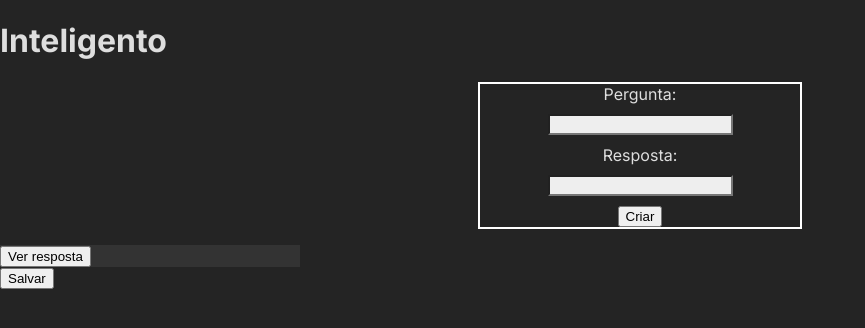
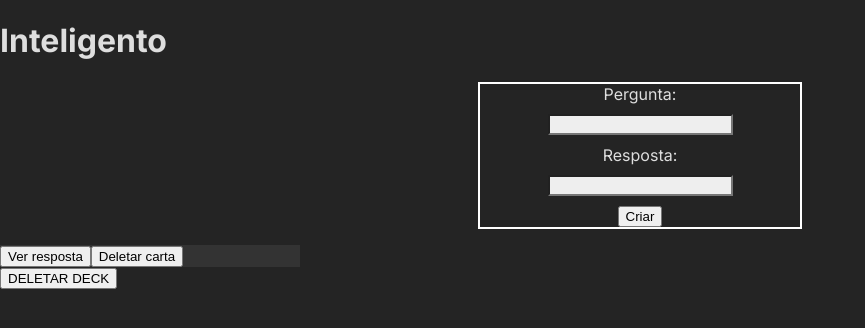
Before and after one commit to autotelico/inteligento, a Next.js app: page / in a window 1280 px wide. Both pictures are taken after a click on the button "Criar". Shown: the top 328 px of the page, without its empty margins (0-865 px from the left). Built offline with nearby package versions, Linux system fonts and the light colour scheme.

Commit message:
allow cards to be created, deleted, and delete entire deck

```diff
--- a/app/components/card/Card.tsx
+++ b/app/components/card/Card.tsx
@@ -8,8 +8,9 @@ export interface CardData {
     resposta: string;
 }
 
-export default function Card({card}: {
+export default function Card({card, handleDelete}: {
     card: CardData,
+    handleDelete: any,
 }): JSX.Element {
     const [showAnswer, setShowAnswer] = useState<boolean>(false)
 
@@ -22,6 +23,7 @@ export default function Card({card}: {
             <p className="card-pergunta">{card.pergunta}</p>
             {showAnswer && <p className="card-resposta">{card.resposta}</p>}
             <button onClick={changeShowAnswer}>Ver resposta</button>
+            <button onClick={() => handleDelete(card)}>Deletar carta</button>
         </div>
     )
 }
--- a/app/page.tsx
+++ b/app/page.tsx
@@ -9,37 +9,59 @@ import { CardData } from "./components/card/Card";
 export default function Home() {
   const [cards, setCards] = useState<CardData[]>([]);
 
+  useEffect(() => {
+    if (localStorage.getItem("storedCards")) {
+      setCards(JSON.parse(localStorage.getItem("storedCards")!));
+      console.log(
+        "localStorage:",
+        JSON.parse(localStorage.getItem("storedCards")!)
+      );
+    } else {
+      console.log("No cards stored.");
+    }
+  }, []);
+
   function addToCards(newCard: CardData): void {
     newCard.id = uuidv4();
-    setCards(prevCards => [...prevCards, newCard]);
-    console.log('newCard: ', newCard);
-    console.log('cards: ', cards);
+    setCards((prevCards) => {
+      localStorage.setItem(
+        "storedCards",
+        JSON.stringify([...prevCards, newCard])
+      );
+      return [...prevCards, newCard];
+    });
+    console.log("newCard: ", newCard);
+    console.log("cards: ", cards);
 
-    const allInputFields = document.querySelectorAll('input')
-    allInputFields.forEach(input => input.value = '')
+    const allInputFields = document.querySelectorAll("input");
+    allInputFields.forEach((input) => (input.value = ""));
   }
 
-  function saveToLocalStorage(): void {
-    localStorage.setItem('cards', JSON.stringify(cards))
+  function removeCard(cardToRemove: CardData): void {
+    const cardsFiltrados = cards.filter((card) => card.id !== cardToRemove.id);
+    console.log("card deletado");
+    localStorage.setItem("storedCards", JSON.stringify([...cardsFiltrados]));
+    setCards(cardsFiltrados);
   }
 
-
-  useEffect(() => {
-    if (!cards.length) {
-      // const storedCards = JSON.parse(localStorage.getItem("storedCards"));
-    }
-  }, []);
+  function deleteAllCards(): void {
+    const question = confirm("Tem certeza de que quer deletar todo o deck?");
+    question && setCards([]);
+    localStorage.removeItem("storedCards");
+  }
 
   return (
     <>
       <Header />
-      <CreateCardForm
-        handleSubmit={addToCards}
-      />
-      {cards.map((card) => (
-        <Card key={card.pergunta} card={card} />
-      ))}
-      <button type='button'>Salvar</button>
+      <CreateCardForm handleSubmit={addToCards} />
+      <div id="cards-container">
+        {cards.map((card) => (
+          <Card key={card.id} card={card} handleDelete={removeCard} />
+        ))}
+      </div>
+      <button type="button" onClick={deleteAllCards}>
+        DELETAR DECK
+      </button>
     </>
   );
 }
```
